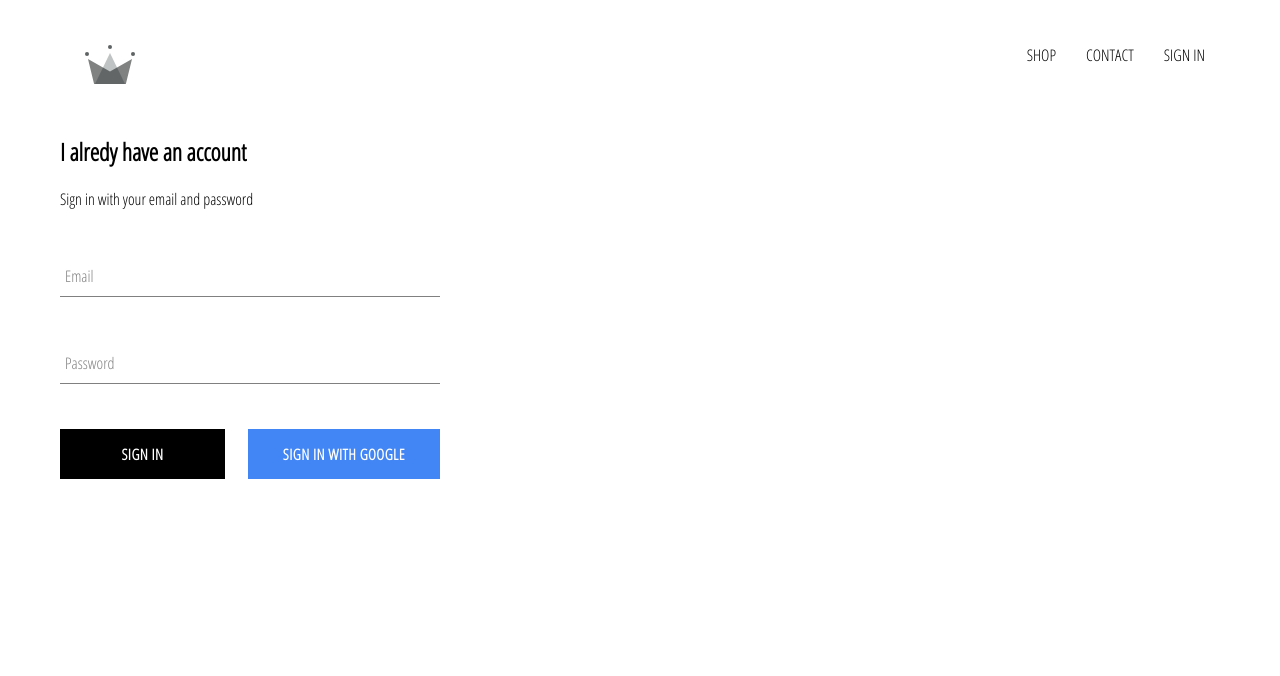
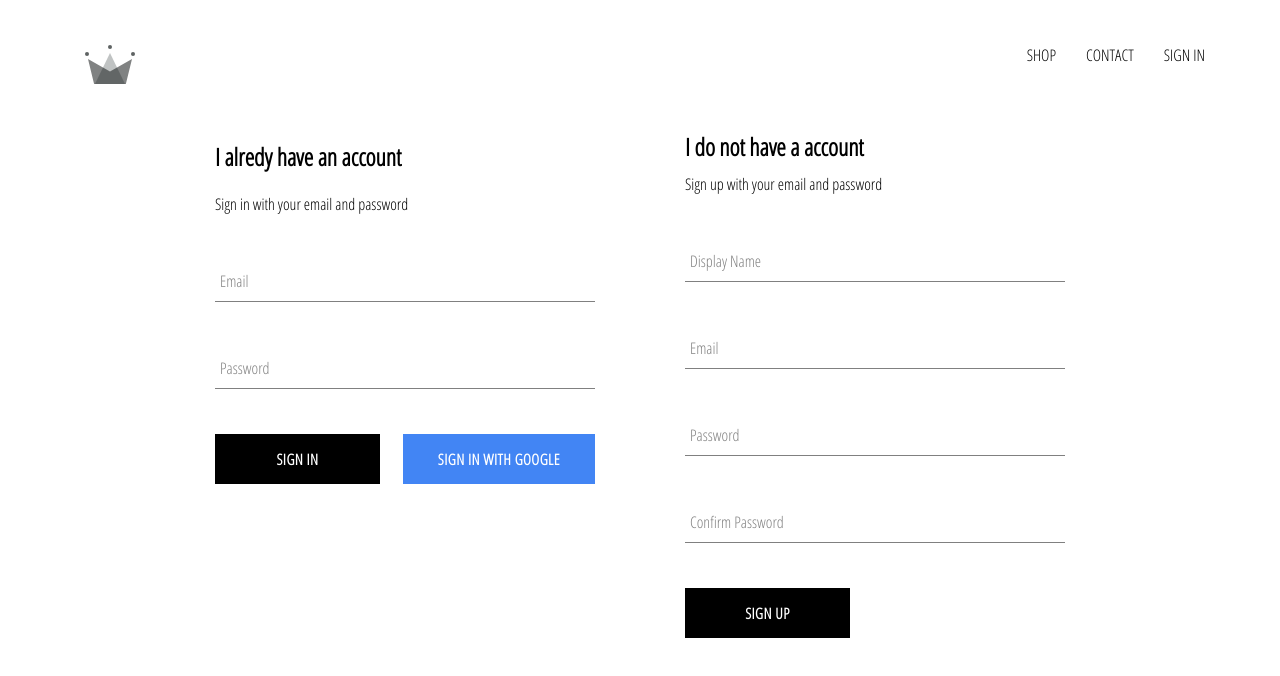
Before and after one commit to Shazil2154/crown-clothing, a React (Create React App) app: page /signin in a window 1280 px wide. Shown: the top 676 px of the page. Built offline with nearby package versions, Linux system fonts and the light colour scheme; no server answers.

Commit message:
completed auth flow integration with firebase

```diff
--- a/src/App.js
+++ b/src/App.js
@@ -3,7 +3,7 @@ import { Route, Routes } from "react-router-dom";
 import ShopPage from "./pages/shop/shop.component";
 import Header from "./components/header/header.component";
 import Auth from "./pages/auth/auth.component.jsx";
-import { auth } from "./firebase/firebase.utils";
+import { auth, createUserProfileDocument } from "./firebase/firebase.utils";
 import "./App.css";
 import React from "react";
 
@@ -18,9 +18,20 @@ class App extends React.Component {
   unsubscribeFromAuth = null;
 
   componentDidMount() {
-    this.unsubscribeFromAuth = auth.onAuthStateChanged((user) => {
-      this.setState({ currentUser: user });
-      console.log(user);
+    this.unsubscribeFromAuth = auth.onAuthStateChanged(async (userAuth) => {
+      if (userAuth) {
+        const userRef = await createUserProfileDocument(userAuth);
+        userRef.onSnapshot((snapShot) => {
+          this.setState({
+            currentUser: {
+              id: snapShot.id,
+              ...snapShot.data(),
+            },
+          });
+        });
+      } else {
+        this.setState({ currentUser: userAuth });
+      }
     });
   }
 
--- a/src/components/sign-in/sign-in.component.jsx
+++ b/src/components/sign-in/sign-in.component.jsx
@@ -1,7 +1,7 @@
 import React, { Component } from "react";
 import FormInput from "../form-input/form-input.component";
 import CustomButton from "../custom-button/custom-button.component";
-import { signInWithGoogle } from "../../firebase/firebase.utils";
+import { auth, signInWithGoogle } from "../../firebase/firebase.utils";
 import "./sign-in.style.scss";
 
 export class SignIn extends Component {
@@ -13,9 +13,15 @@ export class SignIn extends Component {
     };
   }
 
-  handleSubmit = (event) => {
+  handleSubmit = async (event) => {
     event.preventDefault();
-    this.setState({ email: "", password: "" });
+    const { email, password } = this.state;
+    try {
+      await auth.signInWithEmailAndPassword(email, password);
+      this.setState({ email: "", password: "" });
+    } catch (error) {
+      console.log(error);
+    }
   };
 
   handleChange = (event) => {
--- /dev/null
+++ b/src/components/sign-up/sign-up.component.jsx
@@ -0,0 +1,92 @@
+import React from "react";
+import FormInput from "../form-input/form-input.component";
+import CustomButton from "../custom-button/custom-button.component";
+import { auth, createUserProfileDocument } from "../../firebase/firebase.utils";
+import "./sign-up.style.scss";
+
+class SignUp extends React.Component {
+  constructor() {
+    super();
+
+    this.state = {
+      displayName: "",
+      email: "",
+      password: "",
+      confirmPassword: "",
+    };
+  }
+
+  handleSubmit = async (event) => {
+    event.preventDefault();
+    const { displayName, email, password, confirmPassword } = this.state;
+    if (password !== confirmPassword) {
+      alert("passwords don't match");
+      return;
+    }
+
+    try {
+      const { user } = await auth.createUserWithEmailAndPassword(email, password);
+      await createUserProfileDocument(user, { displayName });
+      this.setState({
+        displayName: "",
+        email: "",
+        password: "",
+        confirmPassword: "",
+      });
+    } catch (error) {
+      console.error(error);
+    }
+  };
+
+  handleChange = (event) => {
+    const { name, value } = event.target;
+    this.setState({ [name]: value });
+  };
+
+  render() {
+    const { displayName, email, password, confirmPassword } = this.state;
+    return (
+      <div className="sign-up">
+        <h2 className="title">I do not have a account</h2>
+        <span>Sign up with your email and password</span>
+        <form className="sign-up-form" onSubmit={this.handleSubmit}>
+          <FormInput
+            type="text"
+            name="displayName"
+            value={displayName}
+            onChange={this.handleChange}
+            label="Display Name"
+            required
+          />
+          <FormInput
+            type="email"
+            name="email"
+            value={email}
+            onChange={this.handleChange}
+            label="Email"
+            required
+          />
+          <FormInput
+            type="password"
+            name="password"
+            value={password}
+            onChange={this.handleChange}
+            label="Password"
+            required
+          />
+          <FormInput
+            type="password"
+            name="confirmPassword"
+            value={confirmPassword}
+            onChange={this.handleChange}
+            label="Confirm Password"
+            required
+          />
+          <CustomButton type="submit">Sign Up</CustomButton>
+        </form>
+      </div>
+    );
+  }
+}
+
+export default SignUp;
--- /dev/null
+++ b/src/components/sign-up/sign-up.style.scss
@@ -0,0 +1,9 @@
+.sign-up {
+  display: flex;
+  flex-direction: column;
+  width: 380px;
+
+  .title {
+    margin: 10px 0;
+  }
+}
--- a/src/firebase/firebase.utils.js
+++ b/src/firebase/firebase.utils.js
@@ -11,6 +11,22 @@ const firebaseConfig = {
   appId: "1:1076357196818:web:19ef67ecfd84b6ec177ccb",
 };
 
+export const createUserProfileDocument = async (userAuth, additionalData) => {
+  if (!userAuth) return;
+  const userRef = firestore.doc(`users/${userAuth.uid}`);
+  const snapShot = await userRef.get();
+  if (!snapShot.exists) {
+    const { displayName, email } = userAuth;
+    const createdAt = new Date();
+    try {
+      await userRef.set({ displayName, email, createdAt, ...additionalData });
+    } catch (error) {
+      console.log("error creating the user", error.message);
+    }
+  }
+  return userRef;
+};
+
 // Initialize Firebase
 firebase.initializeApp(firebaseConfig);
 
--- a/src/pages/auth/auth.component.jsx
+++ b/src/pages/auth/auth.component.jsx
@@ -1,11 +1,13 @@
 import React from "react";
 import "./auth.style.scss";
 import SignIn from "../../components/sign-in/sign-in.component";
+import SignUp from "../../components/sign-up/sign-up.component";
 
 const Auth = () => {
   return (
     <div className="auth">
       <SignIn />
+      <SignUp />
     </div>
   );
 };
--- a/src/pages/auth/auth.style.scss
+++ b/src/pages/auth/auth.style.scss
@@ -0,0 +1,6 @@
+.auth {
+  width: 850px;
+  display: flex;
+  justify-content: space-between;
+  margin: 30px auto;
+}
```
